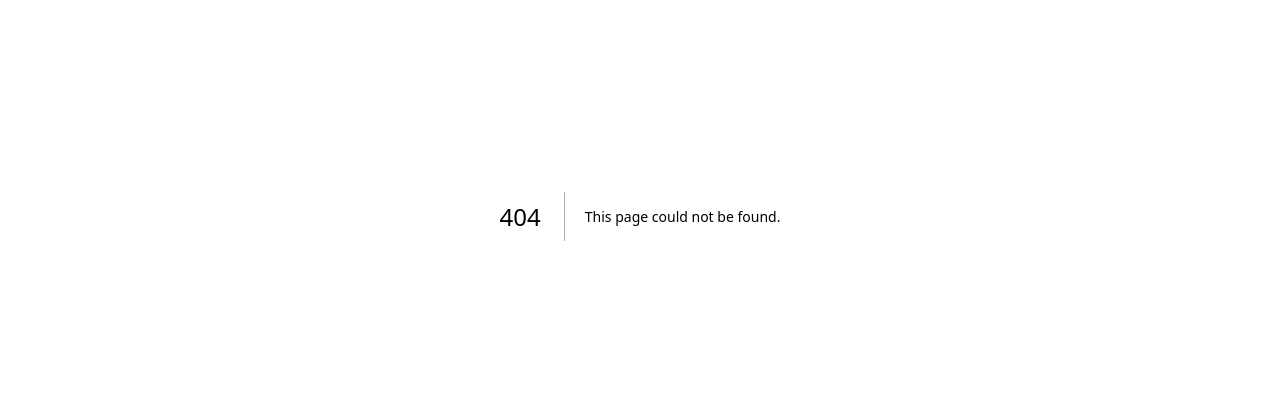
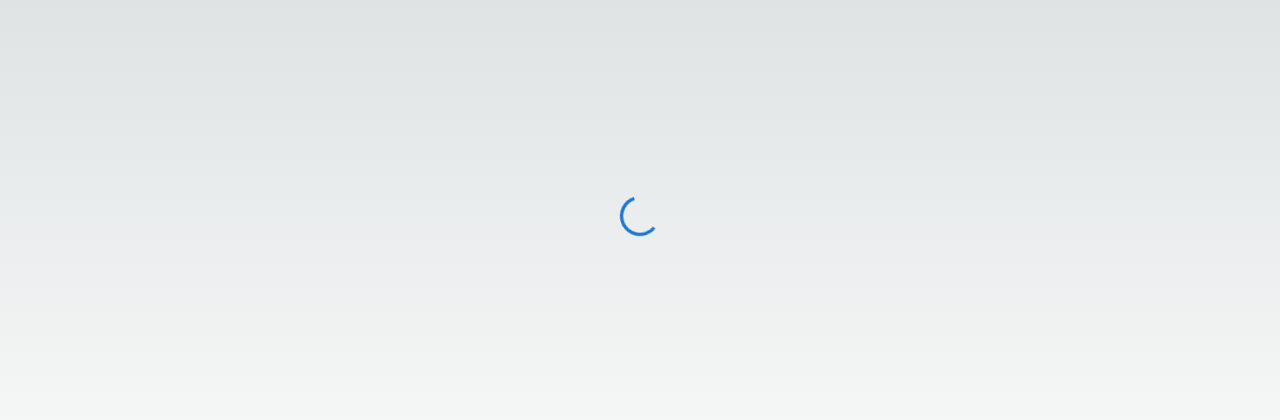
Before and after one commit to vitorGaia/online-store, a Next.js app: page /components/Loading in a window 1280 px wide. Before the commit this address had no page. Shown: the part 184-604 px from the top of the page. Built offline with nearby package versions, Linux system fonts and the light colour scheme.

Commit message:
feat: adicionar componente de loading.

```diff
--- /dev/null
+++ b/src/app/components/Loading/page.js
@@ -0,0 +1,13 @@
+import * as React from 'react';
+import CircularProgress from '@mui/material/CircularProgress';
+import Box from '@mui/material/Box';
+
+export default function CircularIndeterminate() {
+  return (
+    <section className='w-screen h-screen flex justify-center items-center'>
+      <Box sx={{ display: 'flex' }}>
+        <CircularProgress />
+      </Box>
+    </section>
+  );
+}
--- a/src/app/contexts/AppContext.js
+++ b/src/app/contexts/AppContext.js
@@ -22,6 +22,7 @@ const AppProvider = ({ children }) => {
     rating: 0,
     message: '',
   });
+  const [loading, setLoading] = useState(false);
 
   const requestProducts = async (categoryId, queryInput) => {
     const products = await getProductsFromCategoryAndQuery(categoryId, queryInput);
@@ -84,16 +85,20 @@ const AppProvider = ({ children }) => {
   };
 
   const handleActiveSearch = (requestType, targetValue) => {
+    setLoading(true);
     if (activeSearch && requestType === 'header') {
       requestProducts(undefined, headerQueryInput);
       setActiveSearch(false);
+      setLoading(false);
       return;
     } else if (activeSearch && requestType === 'category') {
       requestProducts( targetValue, undefined);
       setActiveSearch(false);
+      setLoading(false);
       return;
     }
     setActiveSearch(true);
+    setLoading(false);
     return;
   };
 
@@ -115,6 +120,7 @@ const AppProvider = ({ children }) => {
     avaliation, addAvaliation,
     handleActiveSearch,
     avaliations, setAvaliations,
+    loading,
   };
 
   return (
--- a/src/app/page.js
+++ b/src/app/page.js
@@ -5,9 +5,10 @@ import ProductCard from "./components/ProductCard/page";
 import { AppContext } from "./contexts/AppContext";
 import CategoriesList from './components/CategoriesList/page';
 import Header from './components/Header/page';
+import Loading from './components/Loading/page';
 
 export default function Home() {
-  const { globalState } = useContext(AppContext);
+  const { globalState, loading } = useContext(AppContext);
   const { homeProducts } = globalState;
 
   const mapHomeProducts = homeProducts && homeProducts.map((product) => ProductCard({ product }));
@@ -19,11 +20,13 @@ export default function Home() {
       <main className="flex flex-wrap justify-center pt-20 px-2 gap-4">
         <CategoriesList />
 
-        {!homeProducts && (<h3 className="text-center text-2xl font-medium pt-48 text-gray-300 pb-20">Digite algum termo de pesquisa ou escolha uma categoria :)</h3>)}
+        {loading && (<Loading/>)}
 
-        {(homeProducts && homeProducts.length === 0) && (<h3 className="text-center text-2xl font-medium pt-48 pb-20 text-gray-300">Nenhum produto foi encontrado ;(</h3>)}
+        {(!homeProducts && !loading) && (<h3 className="text-center text-2xl font-medium pt-48 text-gray-300 pb-20">Digite algum termo de pesquisa ou escolha uma categoria :)</h3>)}
 
-        {(homeProducts && homeProducts.length !== 0) && mapHomeProducts}
+        {(homeProducts && homeProducts.length === 0 && !loading) && (<h3 className="text-center text-2xl font-medium pt-48 pb-20 text-gray-300">Nenhum produto foi encontrado ;(</h3>)}
+
+        {(homeProducts && homeProducts.length !== 0 && !loading) && mapHomeProducts}
       </main>
     </section>
   )
```
